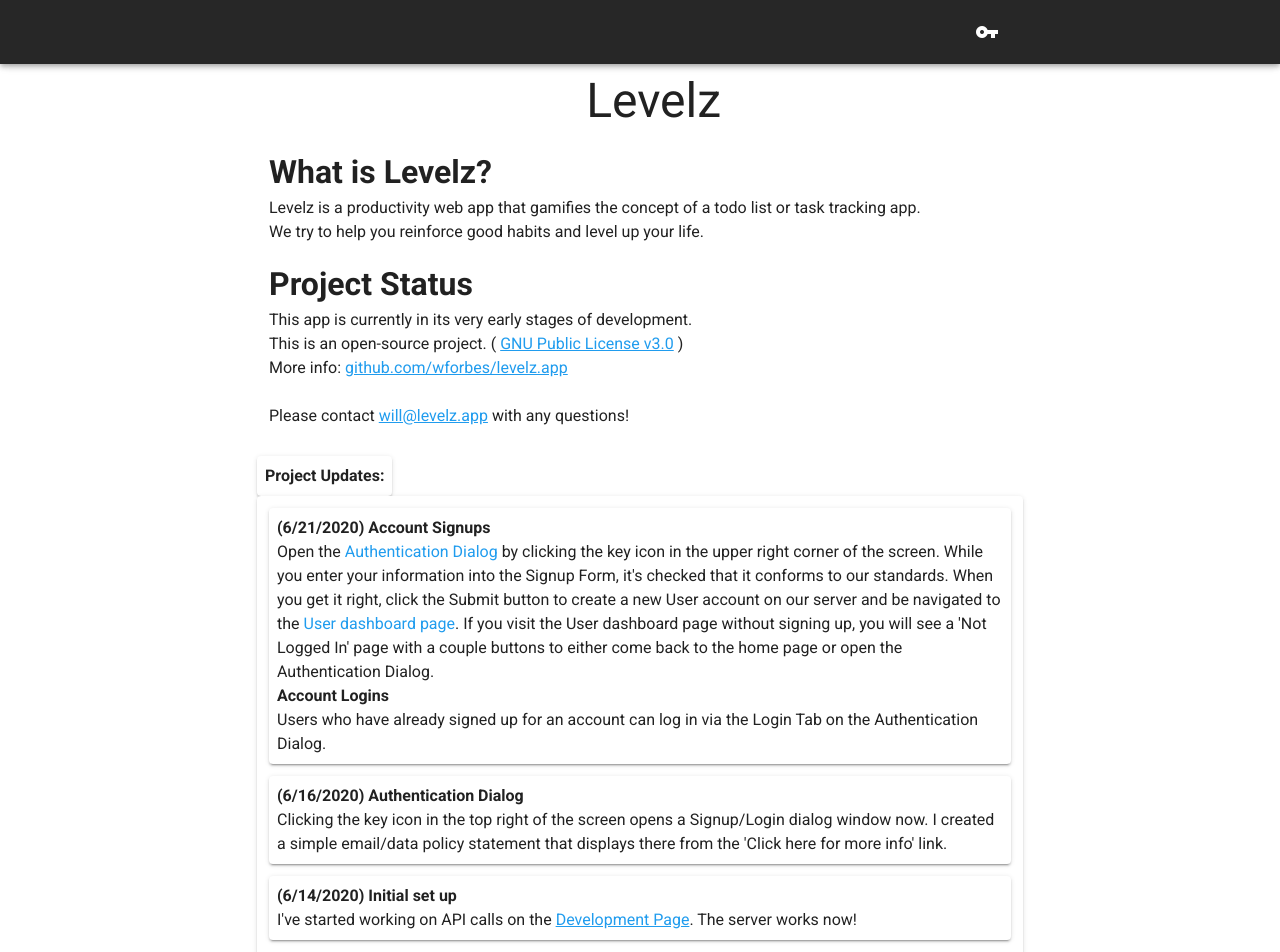
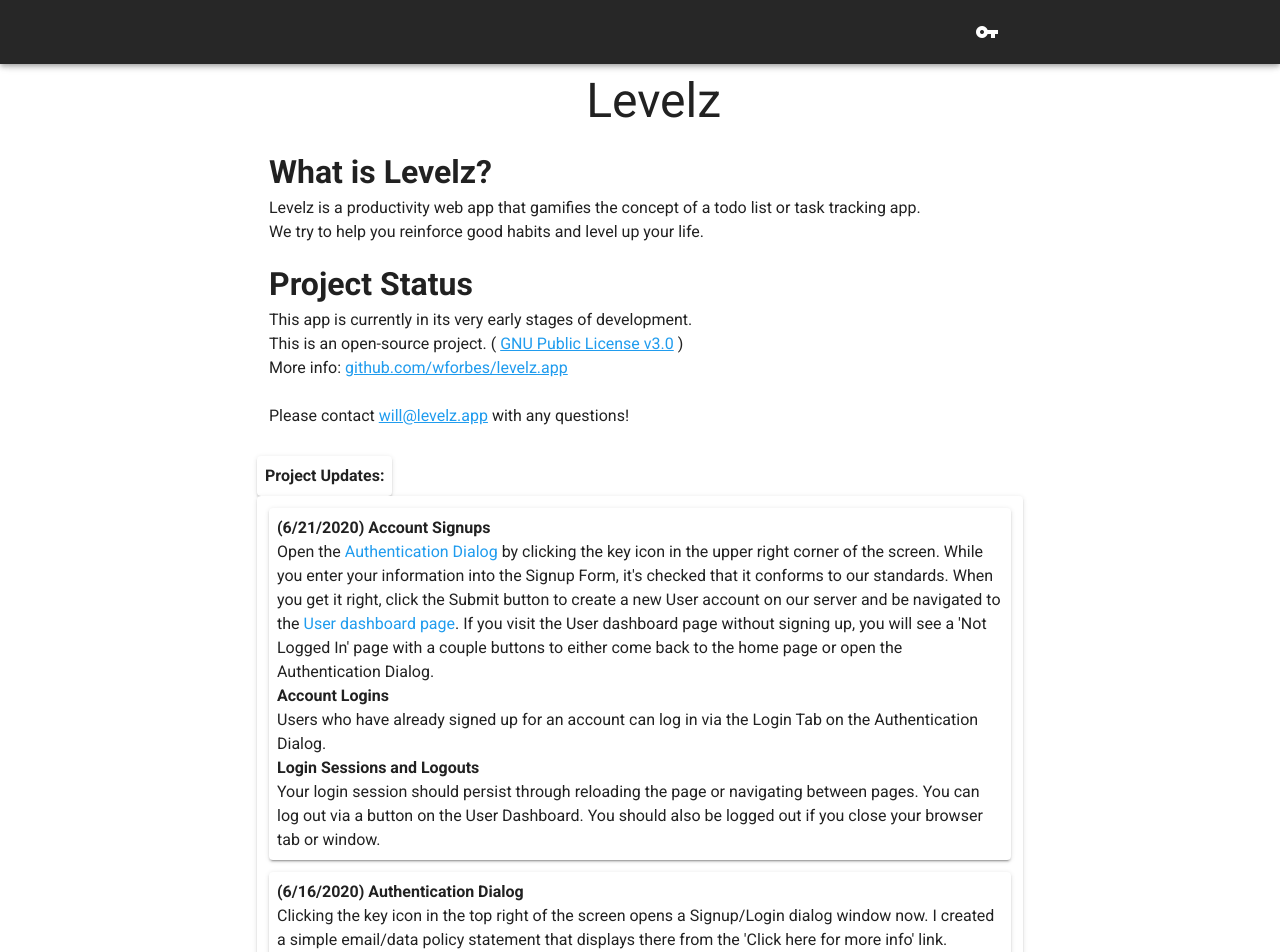
Before and after one commit to wforbes/levelz.app, a Vue app: page / in a window 1280 px wide. Shown: the top 952 px of the page. Built offline with nearby package versions, Linux system fonts and the light colour scheme; no server answers.

Commit message:
Update HomePage.vue

```diff
--- a/src/home/views/HomePage.vue
+++ b/src/home/views/HomePage.vue
@@ -78,6 +78,14 @@
 										Users who have already signed up for an account can log in
 										via the Login Tab on the Authentication Dialog.
 									</span>
+									<br />
+									<strong>Login Sessions and Logouts</strong><br />
+									<span>
+										Your login session should persist through reloading the page
+										or navigating between pages. You can log out via a button on
+										the User Dashboard. You should also be logged out if you
+										close your browser tab or window.
+									</span>
 								</v-card>
 							</li>
 							<li>
```
